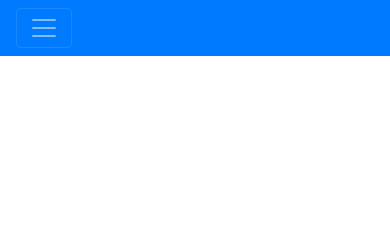
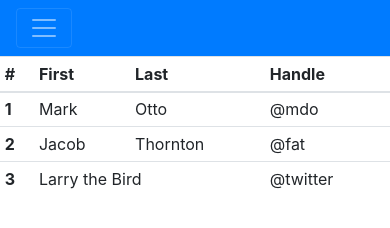
Before and after one commit to mif9075/statcast, a plain HTML site: page index.html in a window 390 px wide. Drawn offline with nearby package versions, Linux system fonts and the light colour scheme; no server answers.

Commit message:
Added responsive table

```diff
--- a/index.html
+++ b/index.html
@@ -49,5 +49,41 @@
             </div>
 
         </nav>
+
+
+
+        <div class="table-responsive-sm">
+        <table class="table table-sm">
+            <thead>
+              <tr>
+                <th scope="col">#</th>
+                <th scope="col">First</th>
+                <th scope="col">Last</th>
+                <th scope="col">Handle</th>
+              </tr>
+            </thead>
+            <tbody>
+              <tr>
+                <th scope="row">1</th>
+                <td>Mark</td>
+                <td>Otto</td>
+                <td>@mdo</td>
+              </tr>
+              <tr>
+                <th scope="row">2</th>
+                <td>Jacob</td>
+                <td>Thornton</td>
+                <td>@fat</td>
+              </tr>
+              <tr>
+                <th scope="row">3</th>
+                <td colspan="2">Larry the Bird</td>
+                <td>@twitter</td>
+              </tr>
+            </tbody>
+          </table>
+        </div>
+
+
     </body>
 </html>
--- a/main.js
+++ b/main.js
@@ -0,0 +1,20 @@
+window.onload = init;
+
+function init() {
+    console.log(`Requesting data.`);
+    sendRequest();
+    console.log('Displaying network response:');
+}
+function sendRequest() {
+    const xhr = new XMLHttpRequest();
+    const url = 'https://swapi.co/api/people/25/';
+    xhr.open('GET', url);
+    xhr.onload = handleData;
+    xhr.send();
+}
+function handleData(event) {
+    const person = JSON.parse(event.target.responseText);
+    const {mass, height, name, birth_year} = person;
+    console.log(mass);
+    console.log(height);
+}
```
